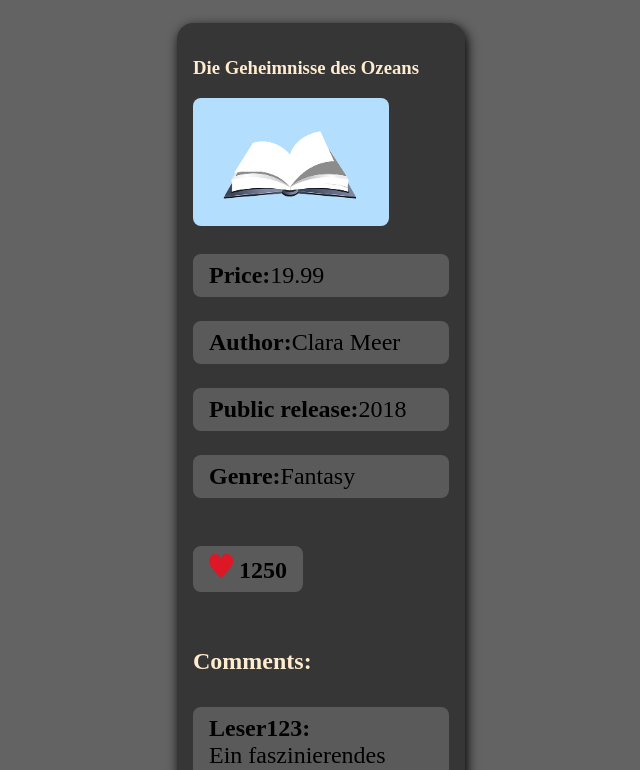
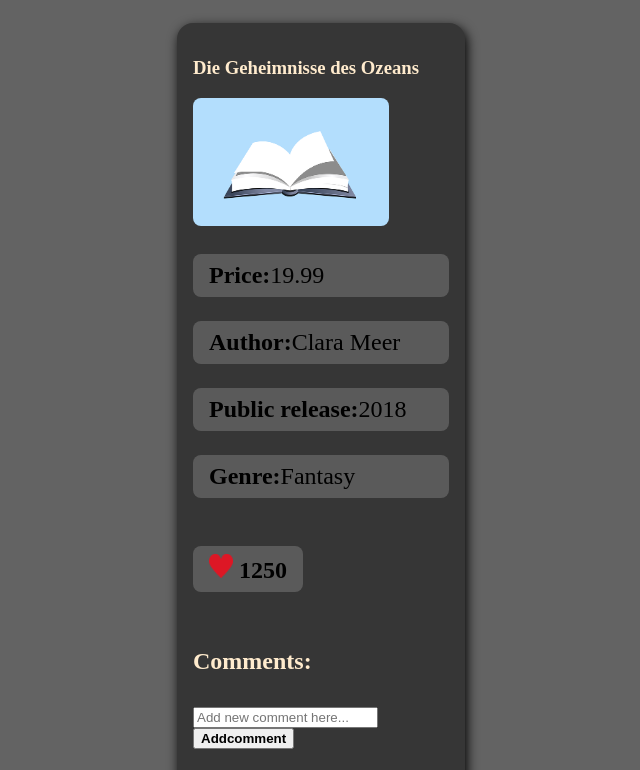
Before and after one commit to DomuStyle/Simple-Bookstore-Page-HTML-CSS-JavaScript-objects-, a plain HTML site: page index.html in a window 1280 px wide. Shown: the part 137-907 px from the top of the page, without its empty margins (319-959 px from the left). Drawn offline with Linux system fonts and the light colour scheme.

Commit message:
added input- and button element

```diff
--- a/index.html
+++ b/index.html
@@ -5,12 +5,14 @@
     <meta name="viewport" content="width=device-width, initial-scale=1.0">
     <title>Document</title>
     <link rel="stylesheet" href="./style.css">
+    <link rel="icon" type="image/Bookstore_icon" href="./assets/img/default_book_640.png">
 </head>
 <body onload="renderBooks()">
-    <head>
+    <header>
         <h1>Dom´s Bookstore</h1>
-    </head>
+    </header>
     <div id="content">
+        <div id="comments"></div>
     </div>
     <script src="./script.js"></script>
 </body>
--- a/script.js
+++ b/script.js
@@ -193,7 +193,10 @@ function renderBooks() {
             <div id="likes">
                 <p><img src="./assets/img/heart_32x28.png"> <b>${item.likes}</b></p>
             </div>
-            <div id="comments_${index}"></div>
+            <div id="comments${index}">
+                <input id="commentInput${index}" type="text" placeholder="Add new comment here...">
+                <button onClick="addComment(${index})"><b>Addcomment</b></button>
+            </div>
         </div>
 
        `;
@@ -203,14 +206,23 @@ function renderBooks() {
 }
 
 
+// function to add new Comment from input element
+
+
+// add new comments function
+
+
 // render comments function
 function renderComments(bookIndex) {
     let book = books[bookIndex];
-    let commentsDiv = document.getElementById('comments_' + bookIndex);
+    let commentsDiv = document.getElementById('comments' + bookIndex);
 
     commentsDiv.innerHTML = "";
 
-    commentsDiv.innerHTML += "<h4>Comments:</h4>";
+    commentsDiv.innerHTML += `<h4>Comments:</h4>
+                <input id="commentInput${bookIndex}" type="text" placeholder="Add new comment here...">
+                <button onClick="addComment(${bookIndex})"><b>Addcomment</b></button>
+                `;
 
     if(book.comments.length > 0) {
         for (let index = 0; index < book.comments.length; index++) {
@@ -220,8 +232,9 @@ function renderComments(bookIndex) {
                 </p>
                 `;
         }
-    }   else {
-        commentsDiv.innerHTML += "<p>No coments yet.</p>";
+    }
+    else {
+        commentsDiv.innerHTML += "<p>No coments yet.</p>"; // if the books doesnt have any comments this will show up
     }
 
 }
```
